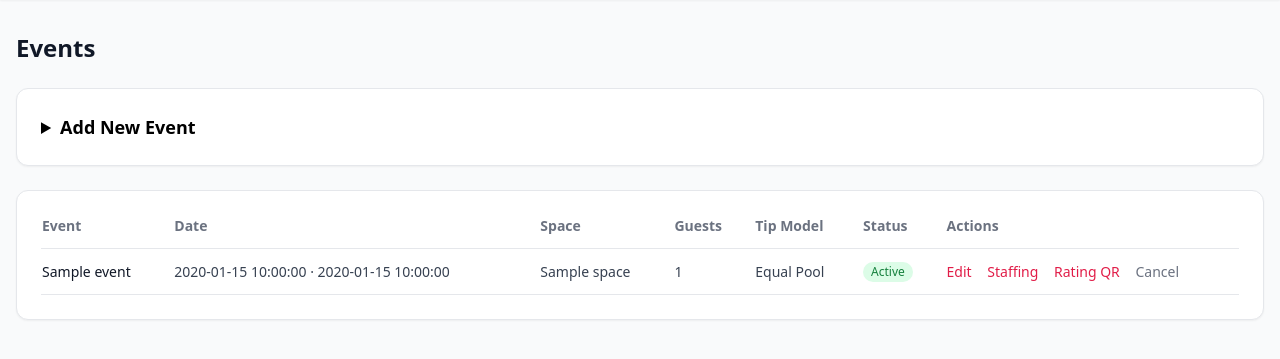
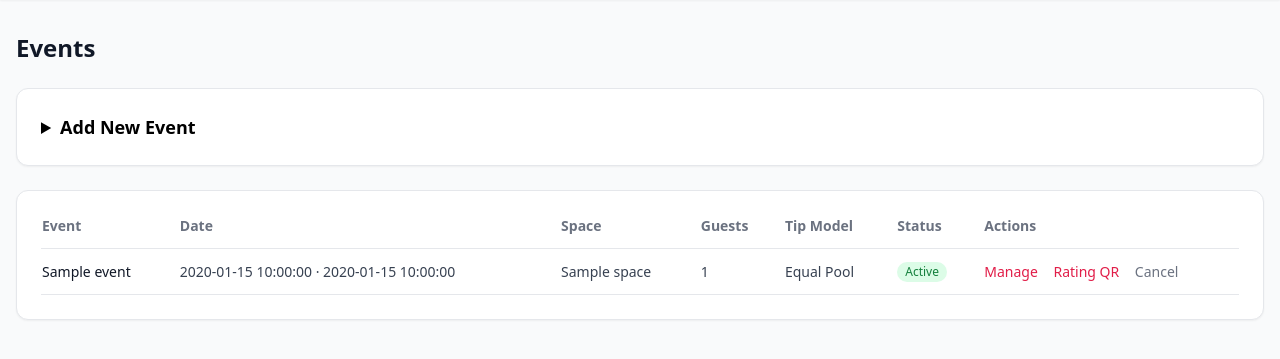
Before and after one commit to wavesurgeai-art/venuehr, a Flask app: page /admin/events in a window 1280 px wide. Shown: the part 53-412 px from the top of the page. Run offline with Flask 3, Linux system fonts and the light colour scheme; the visitor is signed in with stand-in values (Sample User, id 1); a database or web service that is not in the repository returns one stand-in record (values such as "Sample title"); parts of the project's set-up code (start-up, migrations or seed data) failed here and were passed over; some libraries are stand-ins or nearby versions.

Commit message:
Update admin_events.html

```diff
--- a/templates/admin_events.html
+++ b/templates/admin_events.html
@@ -139,8 +139,7 @@
                     {% endif %}
                 </td>
                 <td class="py-3 whitespace-nowrap">
-                    <a href="{{ url_for('event_edit', event_id=event.id) }}" class="text-rose-600 hover:underline">Edit</a>
-                    <a href="{{ url_for('staffing_detail', event_id=event.id) }}" class="text-rose-600 hover:underline ml-3">Staffing</a>
+                    <a href="{{ url_for('event_edit', event_id=event.id) }}" class="text-rose-600 hover:underline">Manage</a>
                     <a href="{{ url_for('event_qr', event_id=event.id) }}" class="text-rose-600 hover:underline ml-3">Rating QR</a>
                     {% if cancelled %}
                     <form method="POST" action="{{ url_for('event_cancel', event_id=event.id) }}" class="inline ml-3">
```
